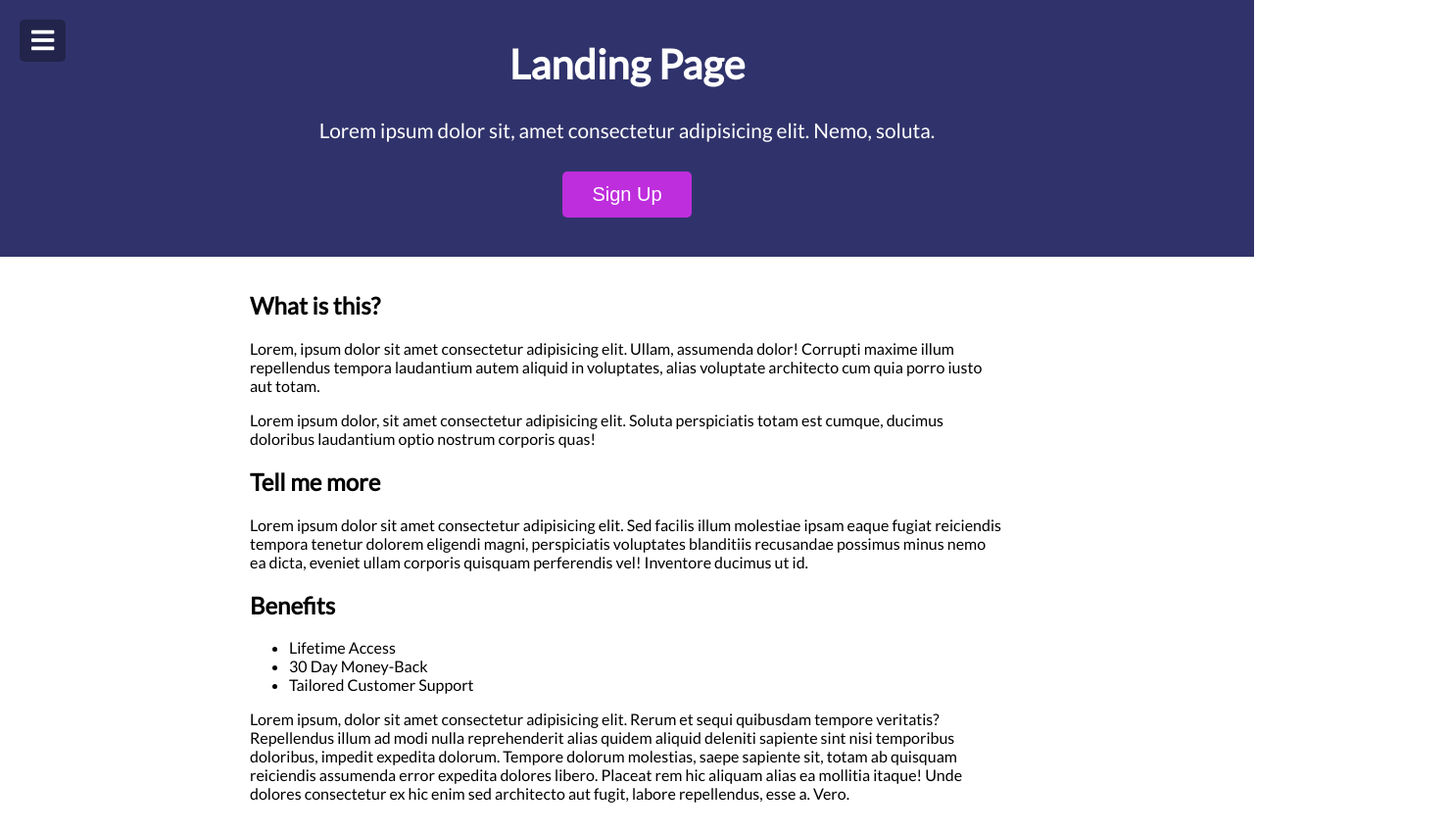
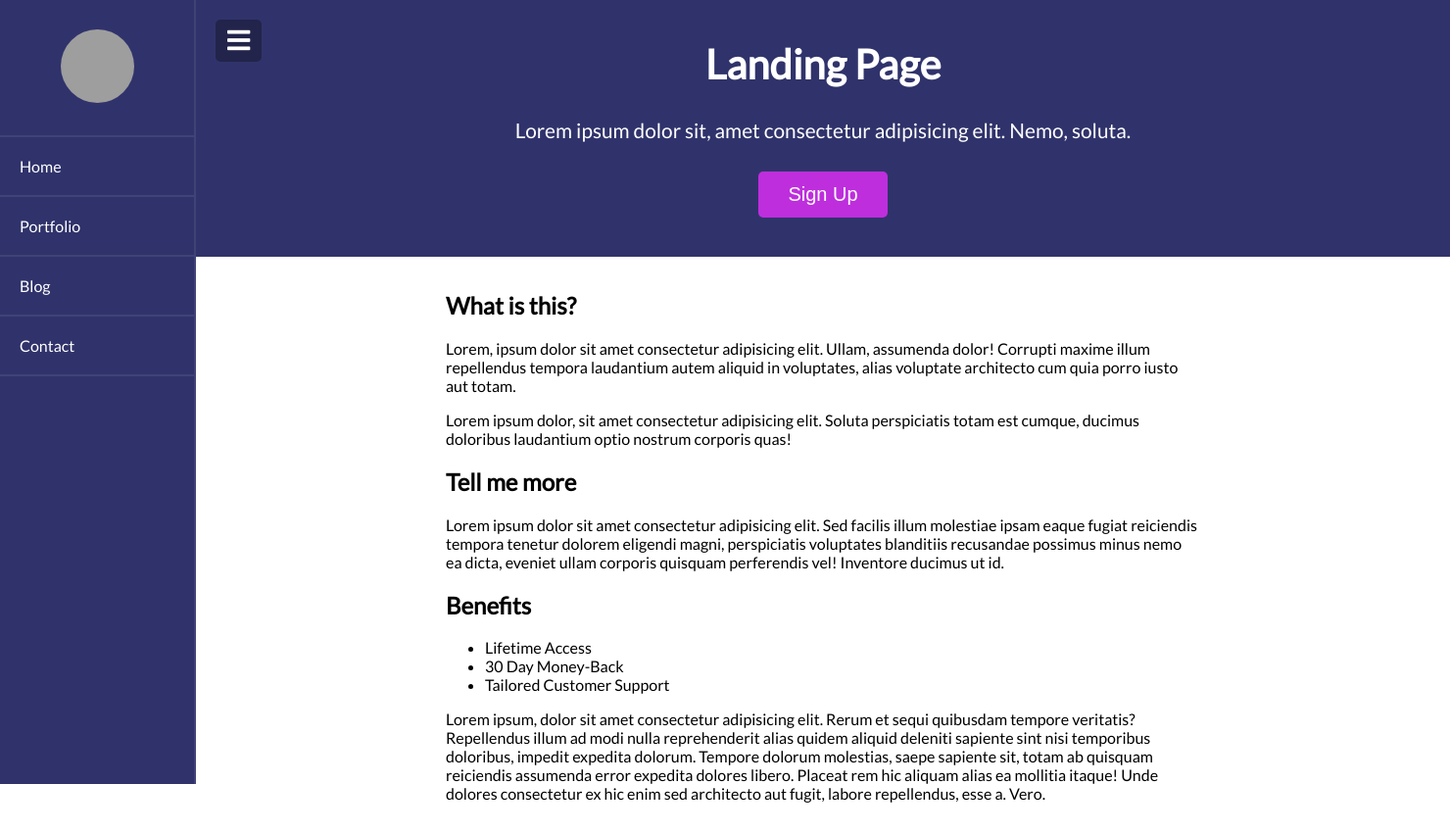
Before and after one commit to boothr16/Menu-Slider-Modal, a plain HTML site: page index.html in a window 1280 px wide. Both pictures are taken after a click on the button 43 px from the left and 41 px from the top of the page. Shown: the whole page at 98% size, 1480 px wide, since content can reach past the window. Drawn offline with Linux system fonts and the light colour scheme; grey boxes are pictures that could not be loaded.

Commit message:
Added CSS for body.show-nav. Transition eases in over a duration of 0.3 seconds.

```diff
--- a/style.css
+++ b/style.css
@@ -13,6 +13,12 @@
 body {
     font-family: 'Lato', sans-serif;
     margin: 0;
+    transition: transform 0.3s ease;
+}
+
+body.show-nav {
+    /* Matches width of nav */
+    transform: translateX(200px);
 }
 
 nav {
```
